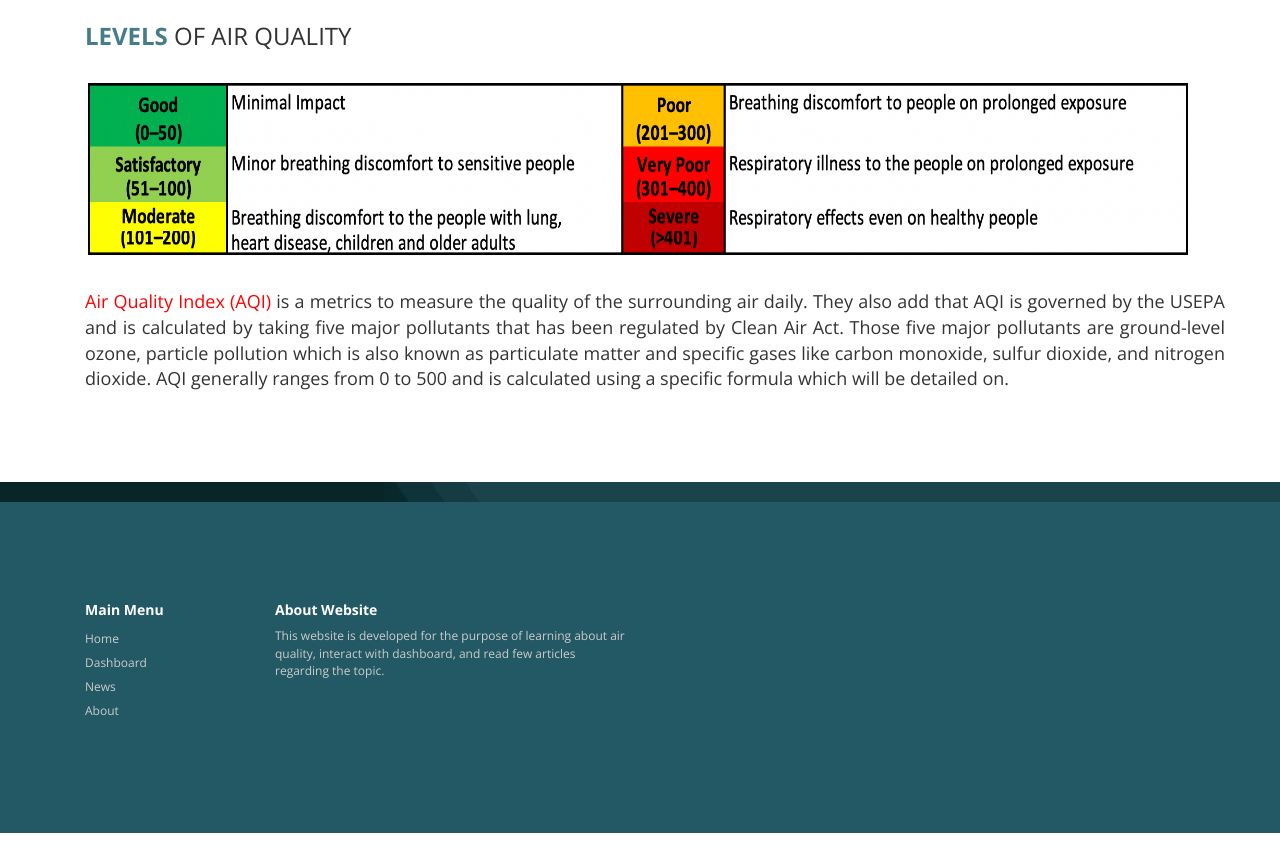
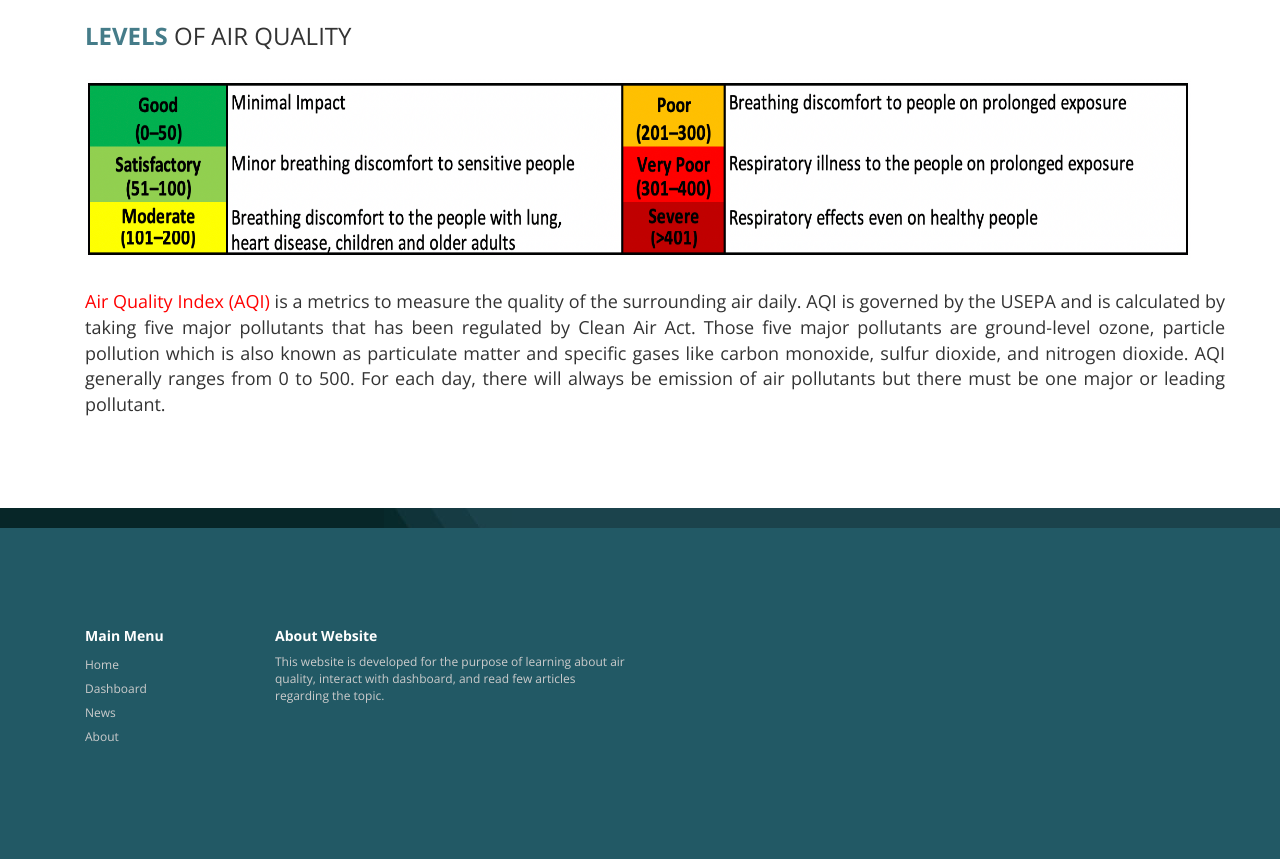
Before and after one commit to Haziri31/FYP-AirQualityViz, a plain HTML site: page index.html in a window 1280 px wide. Shown: the part 954-1813 px from the top of the page. Before the commit the page ends 1787 px from the top, so only its background shows below. Drawn offline with nearby package versions, Linux system fonts and the light colour scheme.

Commit message:
Update index.html

```diff
--- a/index.html
+++ b/index.html
@@ -97,13 +97,12 @@
                             <h3 class="text-uppercase margin-bottom-30"><span class="font-weight-700 blue-text">Levels</span> <span class="font-weight-300">of Air Quality</span></h3>
                             <img src="img/aqi_bucket.png" alt="Image" class="margin-bottom-30" width="97%" height="180px">
                             <p class="index-para"><span class="red-text">Air Quality Index (AQI)</span> is a metrics to measure
-                                the quality of the surrounding air daily. They also add that AQI is governed
+                                the quality of the surrounding air daily. AQI is governed
                                 by the USEPA and is calculated by taking five major pollutants that has been
                                 regulated by Clean Air Act. Those five major pollutants are ground-level
                                 ozone, particle pollution which is also known as particulate matter and
                                 specific gases like carbon monoxide, sulfur dioxide, and nitrogen dioxide.
-                                AQI generally ranges from 0 to 500 and is calculated using a specific formula
-                                which will be detailed on.
+                                AQI generally ranges from 0 to 500. For each day, there will always be emission of air pollutants but there must be one major or leading pollutant.
                             </p>
                         </div>
                     </div>
```
